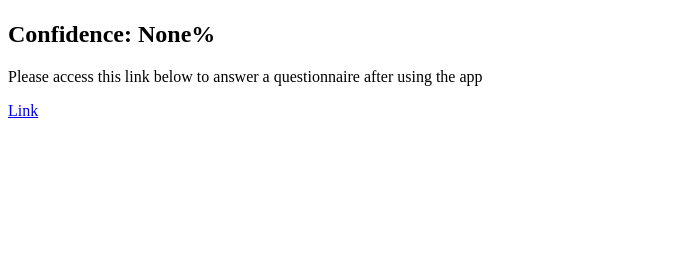
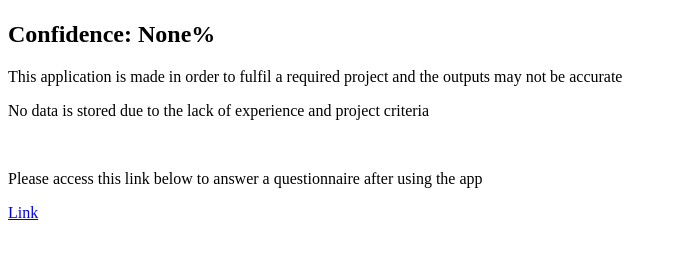
Before and after one commit to AyaMaya067/FINALTUGASML, a Flask app: page / in a window 1280 px wide. Shown: the part 217-476 px from the top of the page, without its empty margins (0-677 px from the left). Run offline with Flask 3, Linux system fonts and the light colour scheme; parts of the project's set-up code (start-up, migrations or seed data) failed here and were passed over.

Commit message:
update disclaimer

```diff
--- a/templates/index.html
+++ b/templates/index.html
@@ -16,6 +16,9 @@
          {% endif %}
         <h2>Confidence: {{ confidence }}%</h2>
 <section class="footer">
+    <p>This application is made in order to fulfil a required project and the outputs may not be accurate</p>
+    <p>No data is stored due to the lack of experience and project criteria</p>
+    <br>
     <p>Please access this link below to answer a questionnaire after using the app</p>
     <p><a href="https://docs.google.com/forms/d/e/1FAIpQLSfS3YenHsMiVff_QV1aOx9B6JO4ViTKrp8LPvKEtJ3g_vUN6w/viewform?usp=header" target="_blank">Link</a></p>
 </section>
```
